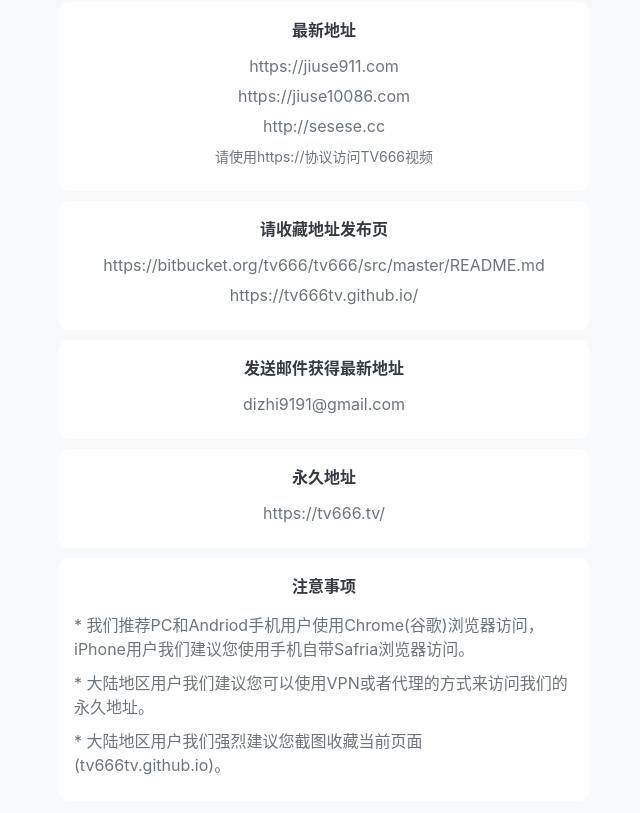
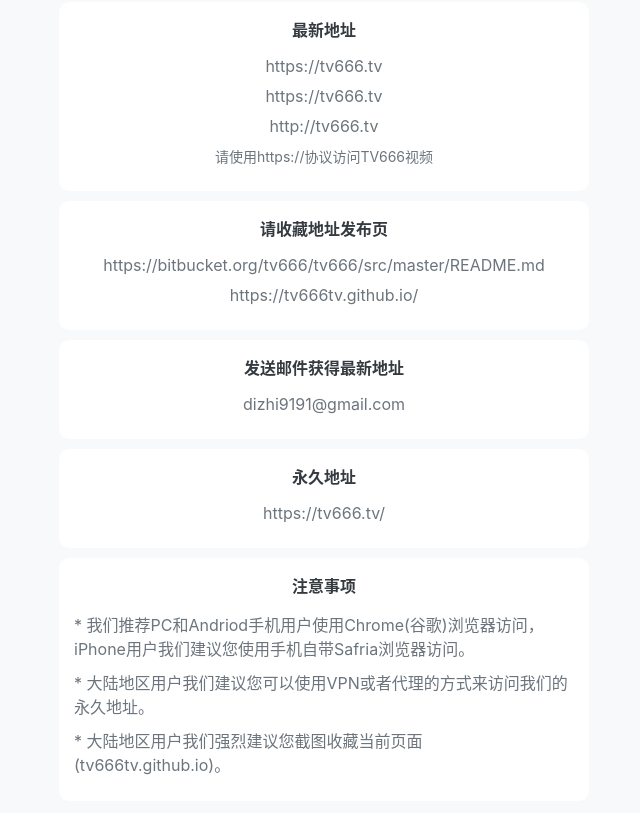
Before and after one commit to pengcixxaa/tv666, a plain HTML site: page index.html in a window 1280 px wide. Shown: the part 69-882 px from the top of the page, without its empty margins (316-956 px from the left). Drawn offline with Linux system fonts and the light colour scheme.

Commit message:
Update index.html

```diff
--- a/index.html
+++ b/index.html
@@ -132,17 +132,17 @@
         <h4 class="title">最新地址</h4>
         <ul>
           <li>
-            <a href="https://jiuse911.com" target="_blank"
-              >https://jiuse911.com</a
+            <a href="https://tv666.tv" target="_blank"
+              >https://tv666.tv</a
             >
           </li>
           <li>
             <a href="https://jiuse10086.com" target="_blank"
-              >https://jiuse10086.com</a
+              >https://tv666.tv</a
             >
           </li>
           <li>
-            <a href="http://sesese.cc" target="_blank">http://sesese.cc</a>
+            <a href="http://tv666.tv" target="_blank">http://tv666.tv</a>
           </li>
           <li class="text">请使用https://协议访问TV666视频</li>
         </ul>
```
